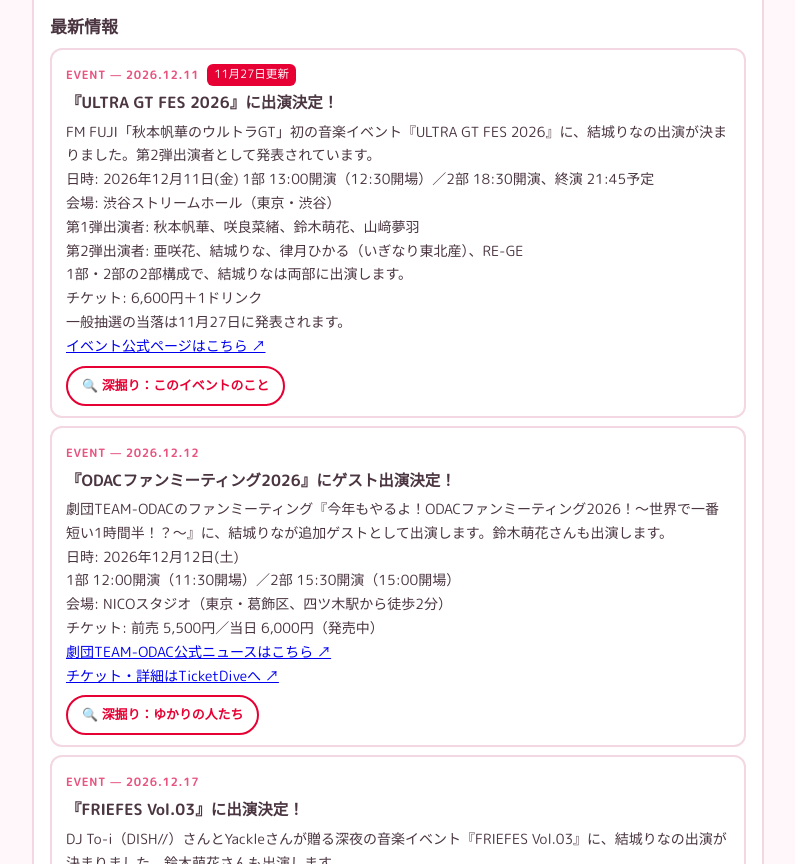
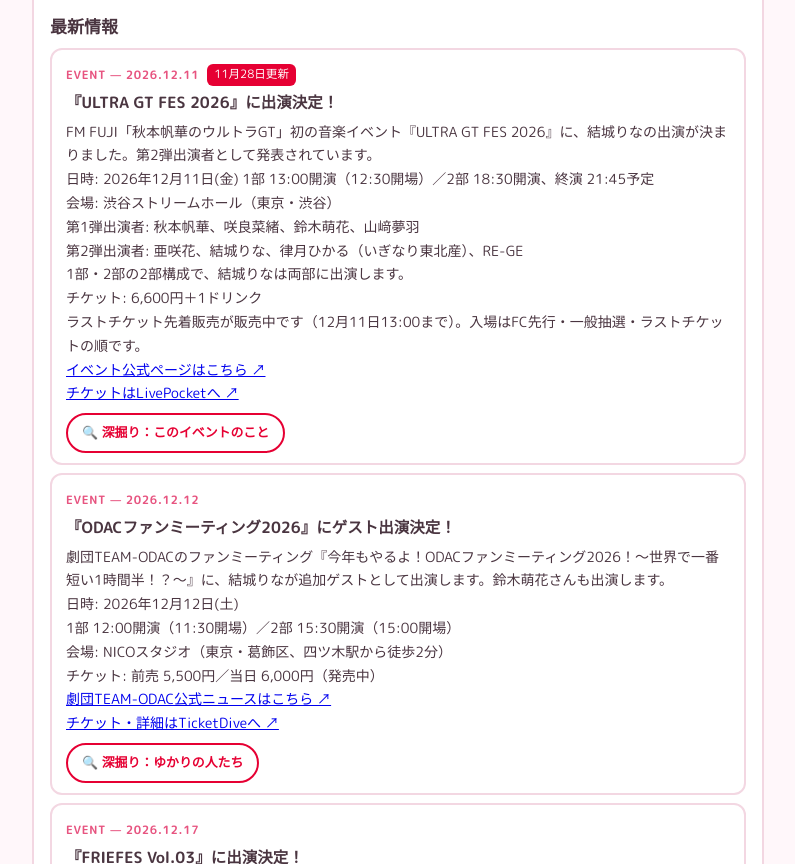
Before and after one commit to go-apsp/ukka, a plain HTML site: page rina.html in a window 1280 px wide. Shown: the part 880-1744 px from the top of the page, without its empty margins (242-1037 px from the left). Drawn offline with Linux system fonts and the light colour scheme; a script that the page names is missing; a web font is replaced by a local one.

Commit message:
ULTRA GT FES: ラストチケット先着販売を反映

```diff
--- a/rina.html
+++ b/rina.html
@@ -42,7 +42,7 @@ gtag('config', 'G-0RF123WR73');
     </table>
     <h3>最新情報</h3>
     <div class="actgrid">
-      <div class="act" id="ultragtfes"><span class="lab">EVENT — 2026.12.11</span><span class="updtag">11月27日更新</span><h4>『ULTRA GT FES 2026』に出演決定！</h4><p>FM FUJI「秋本帆華のウルトラGT」初の音楽イベント『ULTRA GT FES 2026』に、結城りなの出演が決まりました。第2弾出演者として発表されています。</p><p>日時: 2026年12月11日(金) 1部 13:00開演（12:30開場）／2部 18:30開演、終演 21:45予定<br>会場: 渋谷ストリームホール（東京・渋谷）</p><p>第1弾出演者: 秋本帆華、咲良菜緒、鈴木萌花、山﨑夢羽<br>第2弾出演者: 亜咲花、結城りな、律月ひかる（いぎなり東北産）、RE-GE</p><p>1部・2部の2部構成で、結城りなは両部に出演します。</p><p>チケット: 6,600円＋1ドリンク<br>一般抽選の当落は11月27日に発表されます。</p><p><a href="https://ultragt.radiomax.jp/fes" target="_blank" rel="noopener">イベント公式ページはこちら ↗</a></p><p><button class="deepbtn" onclick="openDeep('ultra')">🔍 深掘り：このイベントのこと</button></p></div>
+      <div class="act" id="ultragtfes"><span class="lab">EVENT — 2026.12.11</span><span class="updtag">11月28日更新</span><h4>『ULTRA GT FES 2026』に出演決定！</h4><p>FM FUJI「秋本帆華のウルトラGT」初の音楽イベント『ULTRA GT FES 2026』に、結城りなの出演が決まりました。第2弾出演者として発表されています。</p><p>日時: 2026年12月11日(金) 1部 13:00開演（12:30開場）／2部 18:30開演、終演 21:45予定<br>会場: 渋谷ストリームホール（東京・渋谷）</p><p>第1弾出演者: 秋本帆華、咲良菜緒、鈴木萌花、山﨑夢羽<br>第2弾出演者: 亜咲花、結城りな、律月ひかる（いぎなり東北産）、RE-GE</p><p>1部・2部の2部構成で、結城りなは両部に出演します。</p><p>チケット: 6,600円＋1ドリンク<br>ラストチケット先着販売が販売中です（12月11日13:00まで）。入場はFC先行・一般抽選・ラストチケットの順です。</p><p><a href="https://ultragt.radiomax.jp/fes" target="_blank" rel="noopener">イベント公式ページはこちら ↗</a></p><p><a href="https://livepocket.jp/e/gtfes01" target="_blank" rel="noopener">チケットはLivePocketへ ↗</a></p><p><button class="deepbtn" onclick="openDeep('ultra')">🔍 深掘り：このイベントのこと</button></p></div>
       <div class="act" id="odac2026"><span class="lab">EVENT — 2026.12.12</span><h4>『ODACファンミーティング2026』にゲスト出演決定！</h4><p>劇団TEAM-ODACのファンミーティング『今年もやるよ！ODACファンミーティング2026！〜世界で一番短い1時間半！？〜』に、結城りなが追加ゲストとして出演します。鈴木萌花さんも出演します。</p><p>日時: 2026年12月12日(土)<br>1部 12:00開演（11:30開場）／2部 15:30開演（15:00開場）<br>会場: NICOスタジオ（東京・葛飾区、四ツ木駅から徒歩2分）</p><p>チケット: 前売 5,500円／当日 6,000円（発売中）</p><p><a href="https://teamodac.net/news/?p=5224" target="_blank" rel="noopener">劇団TEAM-ODAC公式ニュースはこちら ↗</a></p><p><a href="https://ticketdive.com/event/ODAC2026" target="_blank" rel="noopener">チケット・詳細はTicketDiveへ ↗</a></p><p><button class="deepbtn" onclick="openDeep('odac')">🔍 深掘り：ゆかりの人たち</button></p></div>
       <div class="act" id="friefes03"><span class="lab">EVENT — 2026.12.17</span><h4>『FRIEFES Vol.03』に出演決定！</h4><p>DJ To-i（DISH//）さんとYackleさんが贈る深夜の音楽イベント『FRIEFES Vol.03』に、結城りなの出演が決まりました。鈴木萌花さんも出演します。</p><p>日時: 2026年12月17日(木) 23:30開演（18日(金) LASTまで）<br>会場: Ebisu TimeOut Café &amp; Diner + KATA（恵比寿・リキッドルーム2F）<br>チケット: 前売り 4,000円＋1ドリンク／当日 4,500円＋1ドリンク（LivePocketで販売中）<br><span class="note">深夜のイベントのため、入場は20歳以上の方のみ（ID確認あり）です。</span></p><p><a href="https://livepocket.jp/e/friefes03" target="_blank" rel="noopener">チケット・詳細はLivePocketへ ↗</a></p><p><button class="deepbtn" onclick="openDeep('friefes')">🔍 深掘り：ゆかりの人たち</button></p></div>
     </div>
```
